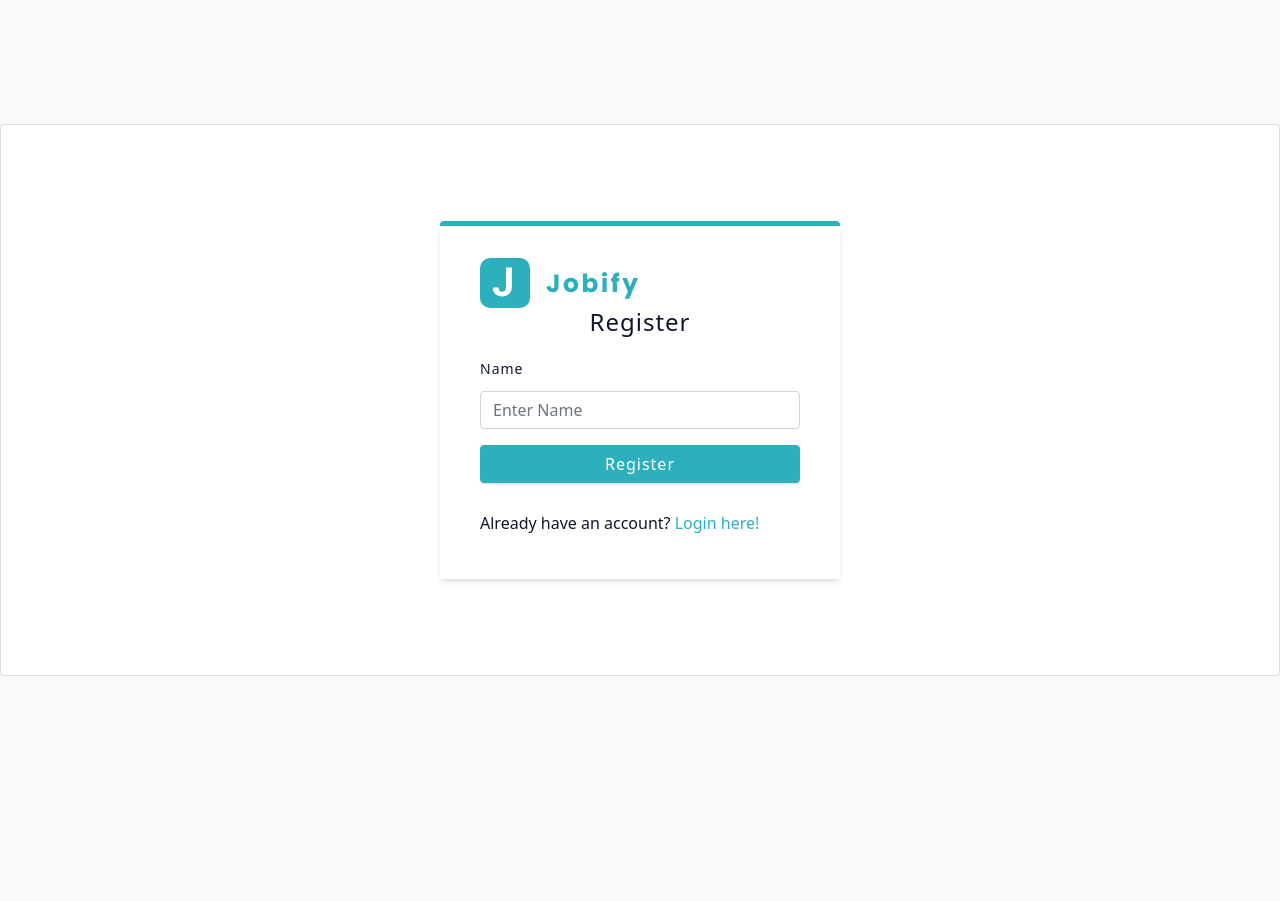
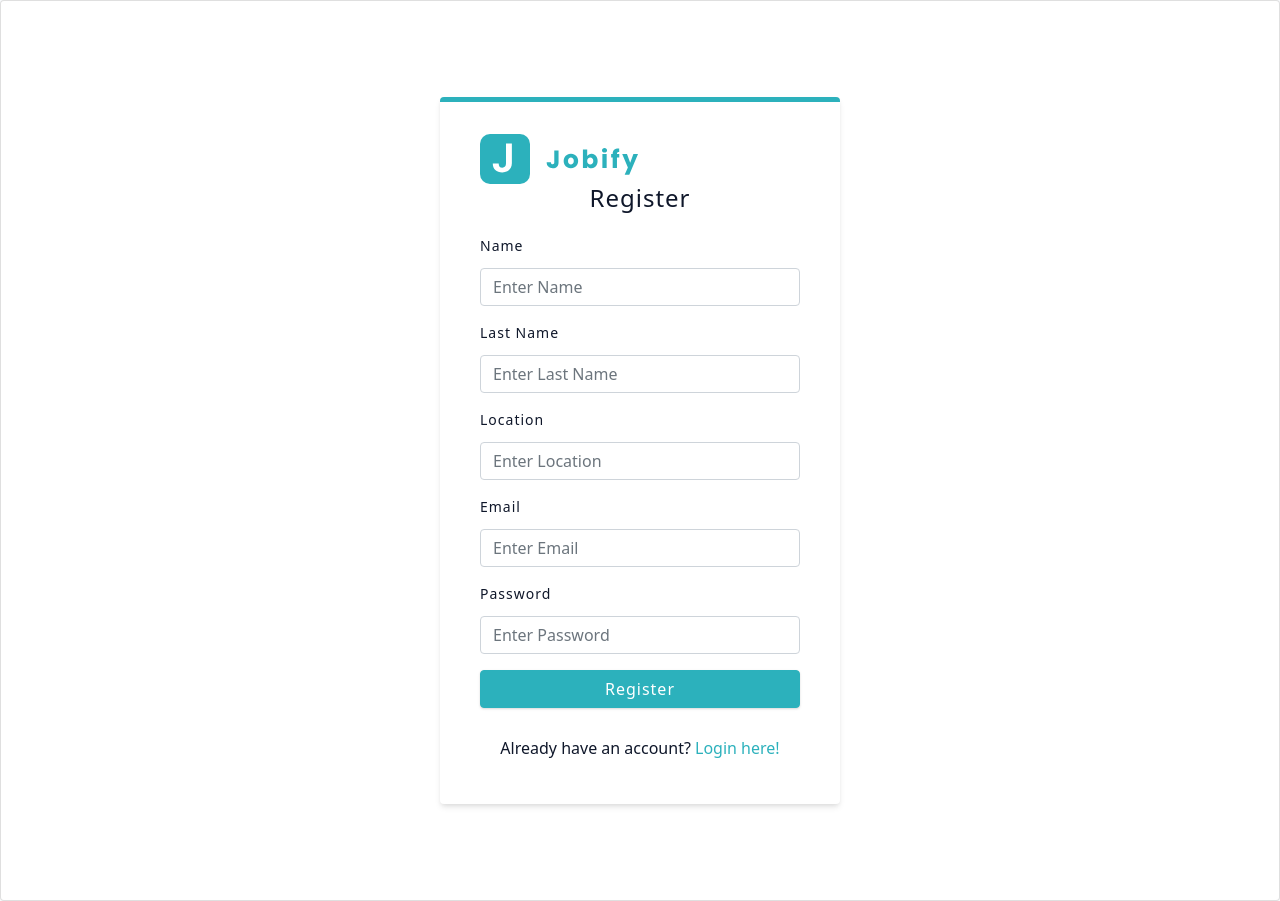
Before and after one commit to evilleda23/MERN-jobify-v2-frontend, a React (Vite) app: page /register in a window 1280 px wide. Before the commit the page ends 800 px from the top, so only its background shows below. Built offline with nearby package versions, Linux system fonts and the light colour scheme.

Commit message:
feat: style login and register

```diff
--- /dev/null
+++ b/src/components/FormRow.jsx
@@ -0,0 +1,30 @@
+import { Form } from 'react-bootstrap';
+import PropTypes from 'prop-types';
+
+const FormRow = ({ type, name, text, isRequired, defaultValue }) => {
+  return (
+    <Form.Group
+      controlId={name}
+      className='my-3'
+    >
+      <Form.Label>{text}</Form.Label>
+      <Form.Control
+        type={type}
+        placeholder={`Enter ${text}`}
+        value={defaultValue || ''}
+        name={name}
+        key={name}
+        required={isRequired}
+      />
+    </Form.Group>
+  );
+};
+export default FormRow;
+
+FormRow.propTypes = {
+  type: PropTypes.string.isRequired,
+  name: PropTypes.string.isRequired,
+  text: PropTypes.string.isRequired,
+  isRequired: PropTypes.bool.isRequired,
+  defaultValue: PropTypes.string,
+};
--- a/src/components/index.js
+++ b/src/components/index.js
@@ -1,2 +1,3 @@
 export { default as Logo } from './Logo';
 export { default as FormContainer } from './FormContainer';
+export { default as FormRow } from './FormRow';
--- a/src/pages/Login.jsx
+++ b/src/pages/Login.jsx
@@ -1,11 +1,59 @@
 import { Link } from 'react-router-dom';
+import { Button, Card, Col, Form, Row } from 'react-bootstrap';
+
+import Wrapper from '../assets/wrappers/RegisterAndLoginPage';
+import { FormContainer, FormRow, Logo } from '../components';
 
 const Login = () => {
   return (
-    <div>
-      <h1>Login</h1>
-      <Link to='/register'>Register Page</Link>
-    </div>
+    <Wrapper>
+      <Card className='py-5 '>
+        <FormContainer>
+          <Form className='form'>
+            <Logo />
+            <h4>Login</h4>
+
+            <FormRow
+              defaultValue=''
+              text='Email'
+              type='email'
+              name='email'
+              isRequired={true}
+            />
+            <FormRow
+              defaultValue=''
+              text='Password'
+              type='password'
+              name='password'
+              isRequired={true}
+            />
+            <Button
+              type='submit'
+              variant='primary'
+              className='btn-block my-3'
+
+              // disabled={isLoading}
+            >
+              Submit
+            </Button>
+            <Button
+              type='button'
+              variant='primary'
+              className='btn-block my-3'
+
+              // disabled={isLoading}
+            >
+              explore the app
+            </Button>
+            <Row className='py-3 text-center'>
+              <Col>
+                Not a member yet? <Link to={`/register`}>Register here!</Link>
+              </Col>
+            </Row>
+          </Form>
+        </FormContainer>
+      </Card>
+    </Wrapper>
   );
 };
 export default Login;
--- a/src/pages/Register.jsx
+++ b/src/pages/Register.jsx
@@ -1,12 +1,10 @@
-import { useState } from 'react';
 import { Link } from 'react-router-dom';
+import { Button, Card, Col, Form, Row } from 'react-bootstrap';
 
 import Wrapper from '../assets/wrappers/RegisterAndLoginPage';
-import { Button, Card, Col, Form, Row } from 'react-bootstrap';
-import { FormContainer, Logo } from '../components';
+import { FormContainer, FormRow, Logo } from '../components';
 
 const Register = () => {
-  const [name, setName] = useState('');
   return (
     <Wrapper>
       <Card className='py-5 '>
@@ -14,19 +12,41 @@ const Register = () => {
           <Form className='form'>
             <Logo />
             <h4>Register</h4>
-            <Form.Group
-              controlId='name'
-              className='my-3'
-            >
-              <Form.Label className='form-label'>Name</Form.Label>
-              <Form.Control
-                type='text'
-                placeholder='Enter Name'
-                className='form-input'
-                value={name}
-                onChange={(e) => setName(e.target.value)}
-              ></Form.Control>
-            </Form.Group>
+            <FormRow
+              defaultValue=''
+              text='Name'
+              type='text'
+              name='name'
+              isRequired={true}
+            />
+            <FormRow
+              defaultValue=''
+              text='Last Name'
+              type='text'
+              name='lastname'
+              isRequired={true}
+            />
+            <FormRow
+              defaultValue=''
+              text='Location'
+              type='text'
+              name='location'
+              isRequired={true}
+            />
+            <FormRow
+              defaultValue=''
+              text='Email'
+              type='email'
+              name='email'
+              isRequired={true}
+            />
+            <FormRow
+              defaultValue=''
+              text='Password'
+              type='password'
+              name='password'
+              isRequired={true}
+            />
             <Button
               type='submit'
               variant='primary'
@@ -36,7 +56,7 @@ const Register = () => {
             >
               Register
             </Button>
-            <Row className='py-3'>
+            <Row className='py-3 text-center'>
               <Col>
                 Already have an account? <Link to={`/login`}>Login here!</Link>
               </Col>
```
